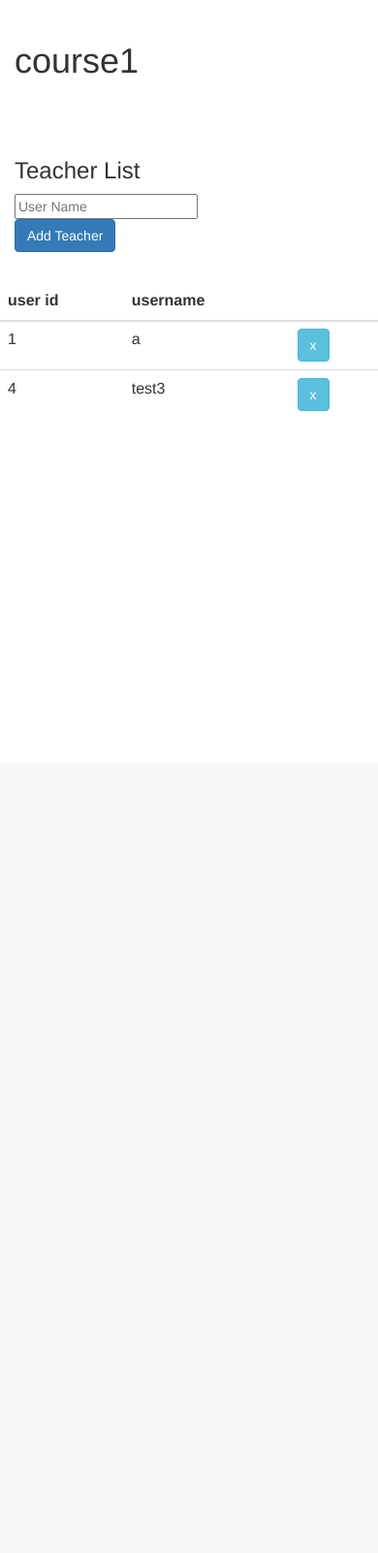
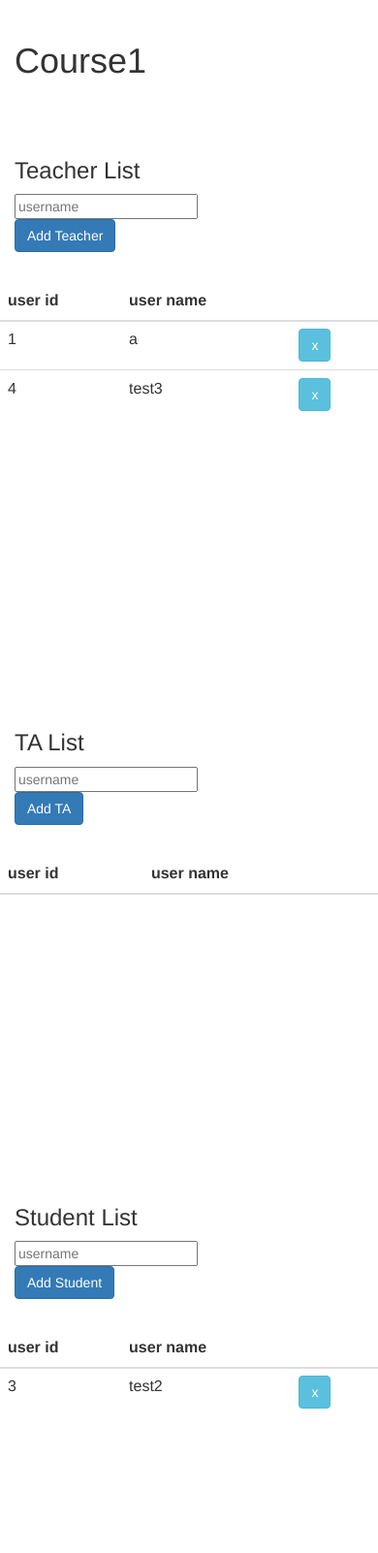
Before and after one commit to chameleon10712/Flask-User-Admin, a Flask app: page /course_info/1 in a window 390 px wide. Shown: the part 57-1659 px from the top of the page at 97% size. Before the commit the page ends 481 px from the top, so only its background shows below. Run offline with Flask 2, Linux system fonts and the light colour scheme; data comes from the database, SQL or seed files in the repository; both versions use the stored data as it was after the commit; lists and menus that the app fills with data are empty; some libraries are stand-ins or nearby versions.

Commit message:
almost finished

```diff
--- a/app.py
+++ b/app.py
@@ -253,12 +253,57 @@
 
 @app.route('/get_user_info', methods=['GET', 'POST'])
 def get_user_info():
+
 	return 'ok'
 
 
-@app.route('/user_info')
-def user_info():
-	return render_template('user_info.html')
+@app.route('/user_info/')
+@app.route('/user_info/<u_name>')
+def user_info(u_name=None):
+
+	if u_name is None:
+		return 'username is None'
+
+	data = db.session.query(User).filter_by(username=u_name).first()
+	if data is None:
+		return 'user does not exist'
+
+	print('u_id',data.id)
+	u_id = data.id
+
+	course_role_list = db.session.query(
+						UserCourseRole.c_id,
+						UserCourseRole.r_id
+						).filter_by(u_id=u_id).all()
+
+	print('course_role_list  [(c_id, r_id)]', course_role_list)
+	'''
+	result = db.session.query(User.id, User.username)\
+					.select_from(UserCourseRole).join(User)\
+					.filter(UserCourseRole.c_id==c_id,
+							UserCourseRole.r_id==r_id)\
+					.all()
+	'''
+	'''
+	result = db.session.query(Course.name)\
+				.select_from(UserCourseRole).join(Course)\
+				.filter(UserCourseRole.c_id==Course.id,
+						UserCourseRole.u_id==u_id
+						)\
+				.all()
+	'''
+	result = db.session.query(Course.id, Course.name, Role.name)\
+				.select_from(UserCourseRole).join(Course)\
+				.filter(UserCourseRole.c_id==Course.id,
+						UserCourseRole.u_id==u_id,
+						UserCourseRole.r_id==Role.id
+						)\
+				.all()
+
+	print('result',result)
+
+
+	return render_template('user_info.html', course_role_list=result)
 
 
 @app.route('/course_admin')
@@ -317,15 +362,23 @@
 	print('course id {}  name {}'.format(data.id, data.name))
 	c_name = data.name
 
-	# teacher r_id = 1
+	# teacher	r_id = 1
+	# TA		r_id = 2
+	# student	r_id = 3
 	teacher_list = get_user_course_role_list(c_id, 1)
+	TA_list = get_user_course_role_list(c_id, 2)
+	student_list = get_user_course_role_list(c_id, 3)
 	print('teacher_list',teacher_list)
-	print(type(teacher_list))
+	# print(type(teacher_list))
+	print('TA_list', TA_list)
+	print('student_list', student_list)
 
 	return render_template('course_info.html',
 							c_name=c_name,
 							c_id=c_id,
-							teacher_list=teacher_list
+							teacher_list=teacher_list,
+							TA_list=TA_list,
+							student_list=student_list
 							)
 
 
@@ -351,9 +404,9 @@
 def set_role():
 	'''set UserCourseRole'''
 
-	u_name = request.form['username'];
-	r_id = request.form['r_id'];
-	c_id = request.form['c_id']
+	u_name = request.form['username']
+	r_id = int(request.form['r_id'])
+	c_id = int(request.form['c_id'])
 
 	data = User.query.filter_by(username=u_name).first()
 	if data is None:
@@ -365,19 +418,30 @@
 	print('c_id',c_id)
 	print('r_id',r_id)
 
+	print('UserCourseRole')
+	print('(c_id, u_id, r_id)')
+	print(db.session.query(UserCourseRole.c_id, UserCourseRole.u_id, UserCourseRole.r_id).all())
 
-	#TODO : check (u_id, c_id) is unique
-	data = UserCourseRole.query.filter(UserCourseRole.u_id==u_id, UserCourseRole.c_id==c_id).first()
+	data = db.session.query(UserCourseRole)\
+			.filter(UserCourseRole.u_id==u_id, UserCourseRole.c_id==c_id).first()
+
+
 	if not data:
-		#TODO
 		print('( u_id, c_id )  record does not exist yet')
 		instance = UserCourseRole(u_id=u_id, c_id=c_id, r_id=r_id)
 		db.session.add(instance)
 		db.session.commit()
 	else:
-		#TODO
+		print('data.u_id', data.u_id)
+		print('data.c_id', data.c_id)
+		print('data.r_id', data.r_id, type(data.r_id))
+		print('r_id',r_id, type(r_id))
 		print('( u_id, c_id ) record already exist! Need to modify record')
-
+		if data.r_id != r_id:
+			data.r_id = r_id
+			db.session.commit()
+		else:
+			print('(u_id, c_id, r_id) record already exist! No need to modify')
 
 	return 'ok'
 
--- a/templates/course_admin.html
+++ b/templates/course_admin.html
@@ -61,8 +61,8 @@
         <h1>Course List</h1>
 
         <div class="row" style="margin-bottom:30px;">
-                <div class="col-md-8 col-lg-6"></div>
-                <div class="col-md-2 col-lg-4">
+                <div class="col-md-8 col-lg-8"></div>
+                <div class="col-md-2 col-lg-2">
                     <input type="course_name" id="input_course_name" placeholder="Course Name">
                 </div>
                 <div class="col-md-2 col-lg-2">
--- a/templates/course_info.html
+++ b/templates/course_info.html
@@ -13,106 +13,50 @@
     <meta charset="utf-8">
 
 
-    <!-- Bootstrap Core CSS -->
-    <link href="https://maxcdn.bootstrapcdn.com/bootstrap/3.3.7/css/bootstrap.min.css" rel="stylesheet">
-
-
-    <script src="https://ajax.googleapis.com/ajax/libs/jquery/3.2.1/jquery.min.js"></script>
-	<script type="text/javascript" src="https://maxcdn.bootstrapcdn.com/bootstrap/3.3.7/js/bootstrap.min.js"></script>
+    {% include "resource.html" %}
 
 	<style>
 		.course_name {
 			margin-bottom:80px;
 		}
-
-
-
 	</style>
-
 
 
 </head>
 
 
 <body>
-	<!--navigation bar-->
-    <nav class="navbar navbar-default navbar-custom navbar-fixed-top">
-        <div class="container-fluid">
-            <!-- Brand and toggle get grouped for better mobile display -->
-            <div class="navbar-header page-scroll">
-                <button type="button" class="navbar-toggle" data-toggle="collapse" data-target="#bs-example-navbar-collapse-1">
-                    <span class="sr-only">Toggle navigation</span>
-                    Menu <i class="fa fa-bars"></i>
-                </button>
-                <a class="navbar-brand" href="/">HomePage</a>
-            </div>
-
-            <!-- Collect the nav links, forms, and other content for toggling -->
-            <div class="collapse navbar-collapse" id="bs-example-navbar-collapse-1">
-                <ul class="nav navbar-nav navbar-right">
-                    <li>
-                        <a href="/user_admin">User Admin</a>
-                    </li>
-                    <li>
-                        <a href="/course_admin">Course Admin</a>
-                    </li>
-                    <li>
-                        <a href="/role_admin">Role Admin</a>
-                    </li>
-                    <li>
-                        <a href="#">Contact</a>
-                    </li>
-                </ul>
-            </div>
-            <!-- /.navbar-collapse -->
-        </div>
-        <!-- /.container -->
-    </nav>
-
-
-
+    {% include "nav.html" %}
 
     <div class="container"  style="margin-top:80px;">
 
-		<h1 class="course_name">{{c_name}}</h1>
+		<h1 class="course_name">{{ c_name | title }}</h1>
+        {% with
+            item_Name='Teacher',
+            item_name='teacher',
+            item_type='user' ,
+            item_list=teacher_list
+        %}
+        {% include "course_role_list.html" %}
+        {% endwith %}
 
-		<h3>Teacher List</h3>
-        <div class="row" style="margin-bottom:30px;">
-                <div class="col-md-8 col-lg-6"></div>
-                <div class="col-md-2 col-lg-4">
-                    <input type="teacher_name" class="input_username" placeholder="User Name">
-                </div>
-                <div class="col-md-2 col-lg-2">
-                    <button type="button" class="set_role add_teacher btn btn-primary">Add Teacher</button>
-                </div>
-        </div><!--end for row-->
+        {% with
+            item_Name='TA',
+            item_name='ta',
+            item_type='user' ,
+            item_list=TA_list
+        %}
+        {% include "course_role_list.html" %}
+        {% endwith %}
 
-
-        <div class="row" style="margin-bottom:80px;">
-            <div class="col-md-4"></div>
-            <table class="table col-md-4">
-                <thead>
-                    <tr>
-                        <th scope="row">user id</th>
-                        <th>username</th>
-                        <th></th>
-                    <tr>
-                </thead>
-                <tbody class="teacher_list">
-                    {% for teacher in teacher_list %}
-                    <tr class="teacher_list_record">
-                        <td class="u_id">{{ teacher.id }}</td>
-                        <td class="u_name">{{ teacher.username }}</td>
-                        <td><button type="button" class="delete btn btn-info">x</button></td>
-                    </tr>
-                    {% endfor %}
-
-                </tbody>
-            </table>
-            <div class="col-md-4"></div>
-        </div><!--end for row-->
-
-
+        {% with
+            item_Name='Student',
+            item_name='student',
+            item_type='user' ,
+            item_list=student_list
+        %}
+        {% include "course_role_list.html" %}
+        {% endwith %}
 
 	</div>
 
@@ -130,7 +74,11 @@
                 // user name is not empty
 				if( $(this).hasClass('add_teacher')){
 					r_id = 1;
-				}
+				}else if( $(this).hasClass('add_ta') ){
+                    r_id = 2;
+                }else if( $(this).hasClass('add_student') ){
+                    r_id = 3;
+                }
 
                 $.ajax({
                         url: '/set_role',
@@ -153,7 +101,7 @@
 		});
 
         $('.delete').on('click', function(){
-                var u_id = $(this).parent().parent().children('.u_id').html();
+                var u_id = $(this).parent().parent().children('.item_id').html();
                 console.log('u_id  ', u_id);
                 $.ajax({
                         url: '/remove_user_from_course',
@@ -164,6 +112,27 @@
 
         });
 
+        $('.item_list_record > .item_id, .item_list_record > .item_name').on('click', function(){
+            var u_id = $(this).parent().attr('data-id');
+            var u_name = $(this).parent().attr('data-name');
+            console.log('u_id', u_id);
+            $.ajax({
+                    url: '/get_user_info',
+                    type:'POST',
+                    data: {u_id:u_id},
+                    success: function(response){
+                        window.location = '/user_info/'+u_name;
+                    },
+                    error: function(error){
+                        console.log('error ', error);
+                    }
+            });
+
+
+        });
+
+
+
 	</script>
 
 
--- /dev/null
+++ b/templates/course_role_list.html
@@ -0,0 +1,37 @@
+
+
+		<h3>{{item_Name}} List</h3>
+        <div class="row" style="margin-bottom:30px;">
+                <div class="col-md-8 col-lg-8"></div>
+                <div class="col-md-2 col-lg-2">
+                    <input type="{{item_name}}_name" class="input_{{item_type}}name" placeholder="{{item_type}}name">
+                </div>
+                <div class="col-md-2 col-lg-2">
+                    <button type="button" class="set_role add_{{item_name}} btn btn-primary">Add {{item_Name}}</button>
+                </div>
+        </div><!--end for row-->
+
+
+        <div class="row" style="margin-bottom:300px;">
+            <div class="col-md-4"></div>
+            <table class="table col-md-4">
+                <thead>
+                    <tr>
+                        <th scope="row">{{item_type}} id</th>
+                        <th>{{item_type}} name</th>
+                        <th></th>
+                    <tr>
+                </thead>
+                <tbody class="item_list">
+                    {% for item in item_list %}
+                    <tr class="item_list_record"  data-id="{{item.id}}" data-name="{{item.username}}">
+                        <td class="item_id">{{ item.id }}</td>
+                        <td class="item_name">{{ item.username }}</td>
+                        <td><button type="button" class="delete btn btn-info">x</button></td>
+                    </tr>
+                    {% endfor %}
+
+                </tbody>
+            </table>
+            <div class="col-md-4"></div>
+        </div><!--end for row-->
--- /dev/null
+++ b/templates/nav.html
@@ -0,0 +1,33 @@
+	<!--navigation bar-->
+    <nav class="navbar navbar-default navbar-custom navbar-fixed-top">
+        <div class="container-fluid">
+            <!-- Brand and toggle get grouped for better mobile display -->
+            <div class="navbar-header page-scroll">
+                <button type="button" class="navbar-toggle" data-toggle="collapse" data-target="#bs-example-navbar-collapse-1">
+                    <span class="sr-only">Toggle navigation</span>
+                    Menu <i class="fa fa-bars"></i>
+                </button>
+                <a class="navbar-brand" href="/">HomePage</a>
+            </div>
+
+            <!-- Collect the nav links, forms, and other content for toggling -->
+            <div class="collapse navbar-collapse" id="bs-example-navbar-collapse-1">
+                <ul class="nav navbar-nav navbar-right">
+                    <li>
+                        <a href="/user_admin">User Admin</a>
+                    </li>
+                    <li>
+                        <a href="/course_admin">Course Admin</a>
+                    </li>
+                    <li>
+                        <a href="/role_admin">Role Admin</a>
+                    </li>
+                    <li>
+                        <a href="#">Contact</a>
+                    </li>
+                </ul>
+            </div>
+            <!-- /.navbar-collapse -->
+        </div>
+        <!-- /.container -->
+    </nav>
--- /dev/null
+++ b/templates/resource.html
@@ -0,0 +1,6 @@
+    <!-- Bootstrap Core CSS -->
+    <link href="https://maxcdn.bootstrapcdn.com/bootstrap/3.3.7/css/bootstrap.min.css" rel="stylesheet">
+
+
+    <script src="https://ajax.googleapis.com/ajax/libs/jquery/3.2.1/jquery.min.js"></script>
+	<script type="text/javascript" src="https://maxcdn.bootstrapcdn.com/bootstrap/3.3.7/js/bootstrap.min.js"></script>
--- a/templates/role_admin.html
+++ b/templates/role_admin.html
@@ -61,8 +61,8 @@
         <h1>Role List</h1>
 
         <div class="row" style="margin-bottom:30px;">
-                <div class="col-md-8 col-lg-6"></div>
-                <div class="col-md-2 col-lg-4">
+                <div class="col-md-8 col-lg-8"></div>
+                <div class="col-md-2 col-lg-2">
                     <input type="role_name" id="input_role_name" placeholder="Role Name">
                 </div>
                 <div class="col-md-2 col-lg-2">
```
Also changed, not shown: templates/admin_base.html (added, +115 -0 lines), templates/user_admin.html (+12 -11 lines), templates/user_info.html (+31 -35 lines), test.db, 1 other file.
